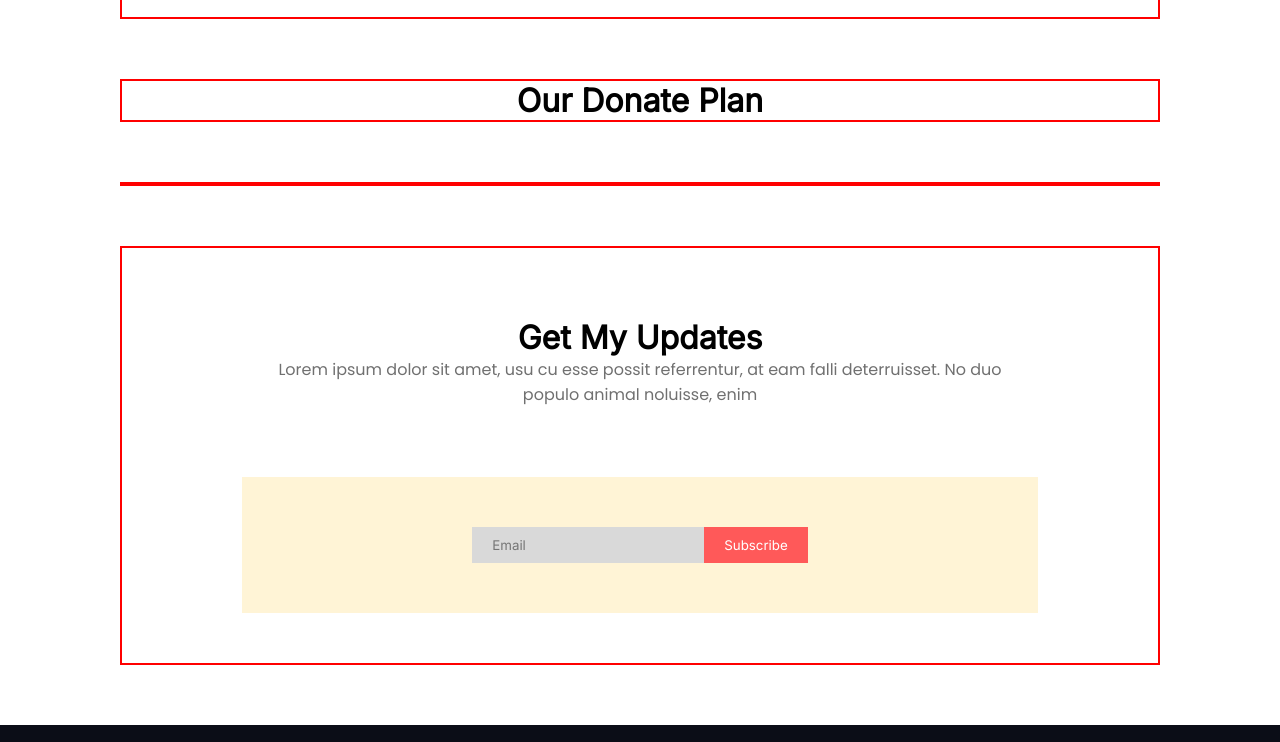
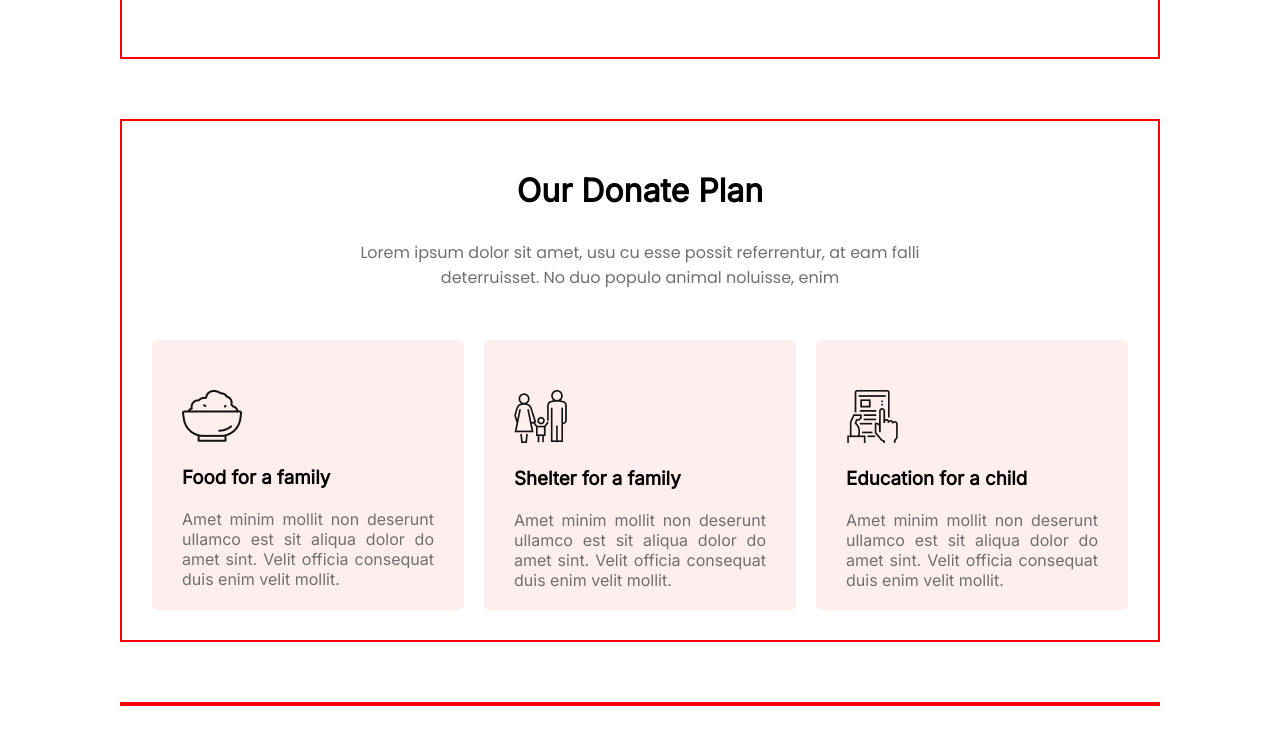
Before and after one commit to mfarhadattari/donate-today, a plain HTML site: page index.html in a window 1280 px wide. Shown: the part 1258-2000 px from the top of the page. Drawn offline with Linux system fonts and the light colour scheme.

Commit message:
donate plan

```diff
--- a/index.html
+++ b/index.html
@@ -22,7 +22,8 @@
     <header class="header">
         <div class="header-item">
             <h1 class="header-title">Let’s Help Those Who Are More In Need</h1>
-            <p class="header-description">Lorem ipsum dolor sit amet, usu cu esse possit referrentur, at eam falli deterruisset. No duo populo animal noluisse, enim</p>
+            <p class="header-description">Lorem ipsum dolor sit amet, usu cu esse possit referrentur, at eam falli
+                deterruisset. No duo populo animal noluisse, enim</p>
             <button class="primary-btn">Donate Now</button>
         </div>
 
@@ -57,9 +58,45 @@
 
         <!-- Our Donate Plan Section -->
         <section class="section">
+            <div class="donate-plan-info">
                 <h3 class="section-title">
                     Our Donate Plan
                 </h3>
+
+                <p class="section-description">
+                    Lorem ipsum dolor sit amet, usu cu esse possit referrentur, at eam falli
+                    deterruisset. No duo populo animal noluisse, enim
+                </p>
+            </div>
+                <div class="donate-plan-content">
+                    <div class="donate-plan">
+                        <img src="icons/food.png" alt="Food" class="donate-plan-icon">
+                        <h3 class="donate-plan-title">Food for a family</h3>
+                        <p class="donate-plan-description">
+                            Amet minim mollit non deserunt
+                            ullamco est sit aliqua dolor do amet
+                            sint. Velit officia consequat duis enim velit mollit.
+                        </p>
+                    </div>
+                    <div class="donate-plan">
+                        <img src="icons/shelter.png" alt="Family" class="donate-plan-icon">
+                        <h3 class="donate-plan-title">Shelter for a family</h3>
+                        <p class="donate-plan-description">
+                            Amet minim mollit non deserunt
+                            ullamco est sit aliqua dolor do amet
+                            sint. Velit officia consequat duis enim velit mollit.
+                        </p>
+                    </div>
+                    <div class="donate-plan">
+                        <img src="icons/Frame-1.png" alt="Education" class="donate-plan-icon">
+                        <h3 class="donate-plan-title">Education for a child</h3>
+                        <p class="donate-plan-description">
+                            Amet minim mollit non deserunt
+                            ullamco est sit aliqua dolor do amet
+                            sint. Velit officia consequat duis enim velit mollit.
+                        </p>
+                    </div>
+                </div>
         </section>
 
 
@@ -72,7 +109,8 @@
             <div>
                 <div class="update-info">
                     <h3 class="section-title">Get My Updates</h3>
-                <p class="section-description">Lorem ipsum dolor sit amet, usu cu esse possit referrentur, at eam falli
+                    <p class="section-description">Lorem ipsum dolor sit amet, usu cu esse possit referrentur, at eam
+                        falli
                         deterruisset. No duo populo animal noluisse, enim</p>
                 </div>
                 <div class="form">
--- a/style.css
+++ b/style.css
@@ -18,16 +18,6 @@ font-family: 'Roboto', sans-serif */
     margin: 20px;
     border: none;
     border-radius: 5px;
-}
-.section-title{
-    font-family: 'Inter', sans-serif;
-    font-size: 32px;
-
-}
-.section-description{
-    color: #707070;
-    text-align: center;
-    font-family: 'Poppins', sans-serif;
 }
 
 /* Header Section */
@@ -62,6 +52,18 @@ font-family: 'Roboto', sans-serif */
     margin: 60px 120px;
     text-align: center;
     border: 2px solid red;
+}
+.section-title{
+    font-family: 'Inter', sans-serif;
+    font-size: 32px;
+    margin-bottom: 20px;
+
+}
+.section-description{
+    color: #707070;
+    text-align: center;
+    font-family: 'Poppins', sans-serif;
+    padding: 10px;
 }
 
 /* Donate Today Style */
@@ -103,6 +105,37 @@ font-family: 'Roboto', sans-serif */
     text-align: center;
     padding: 20px 80px;
 }
+
+/* Donate Plan */
+.donate-plan-info{
+  margin: 50px 200px 20px;
+}
+
+.donate-plan-content{
+    display: flex;
+    justify-content: space-around;
+    margin: 10px;
+    padding: 10px;
+}
+.donate-plan{
+    background-color: #FFEEEE;
+    border-radius: 5px;
+    padding: 20px 30px;
+    margin: 10px;
+    text-align: left;
+}
+.donate-plan-icon{
+    margin-top: 30px;
+}
+.donate-plan-title{
+    margin-top: 20px;
+}
+.donate-plan-description{
+    text-align: justify;
+    margin-top: 20px;
+    color: #707070;
+}
+
 /* update information */
 
 .update-info {
```
Lines whose indentation alone changed are shown as unchanged.
